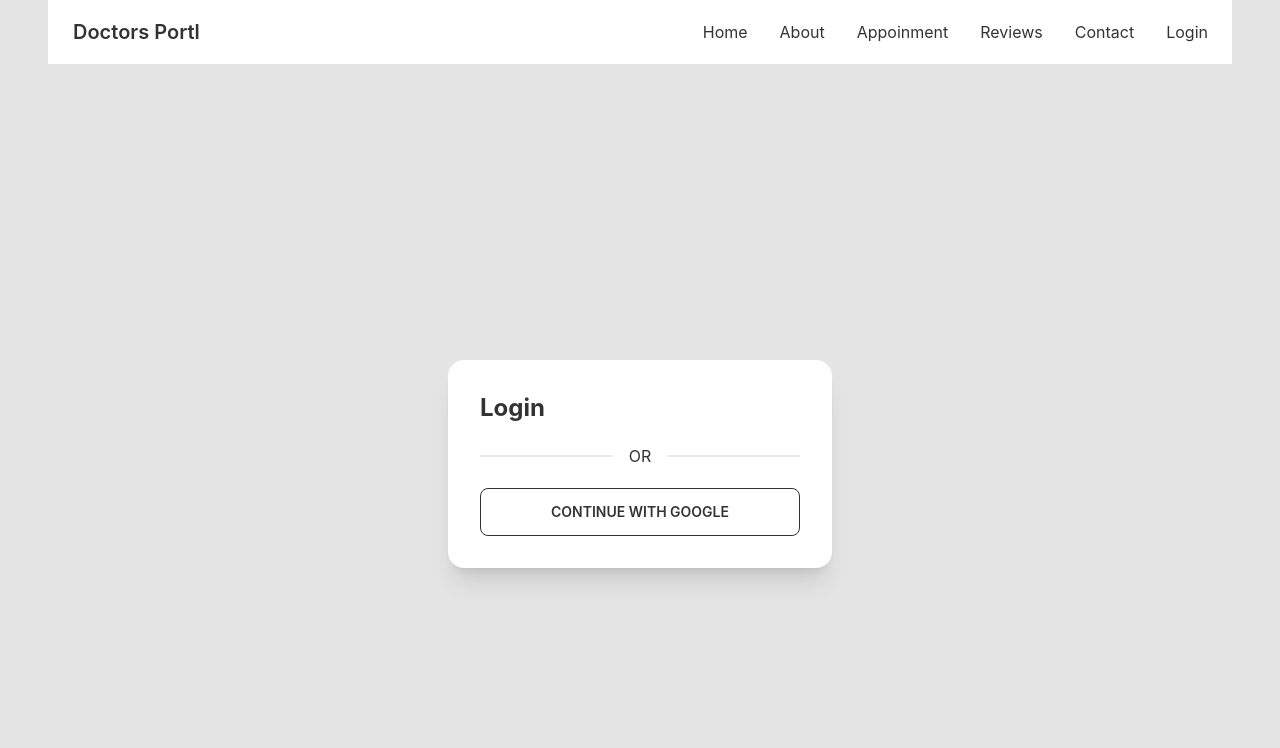
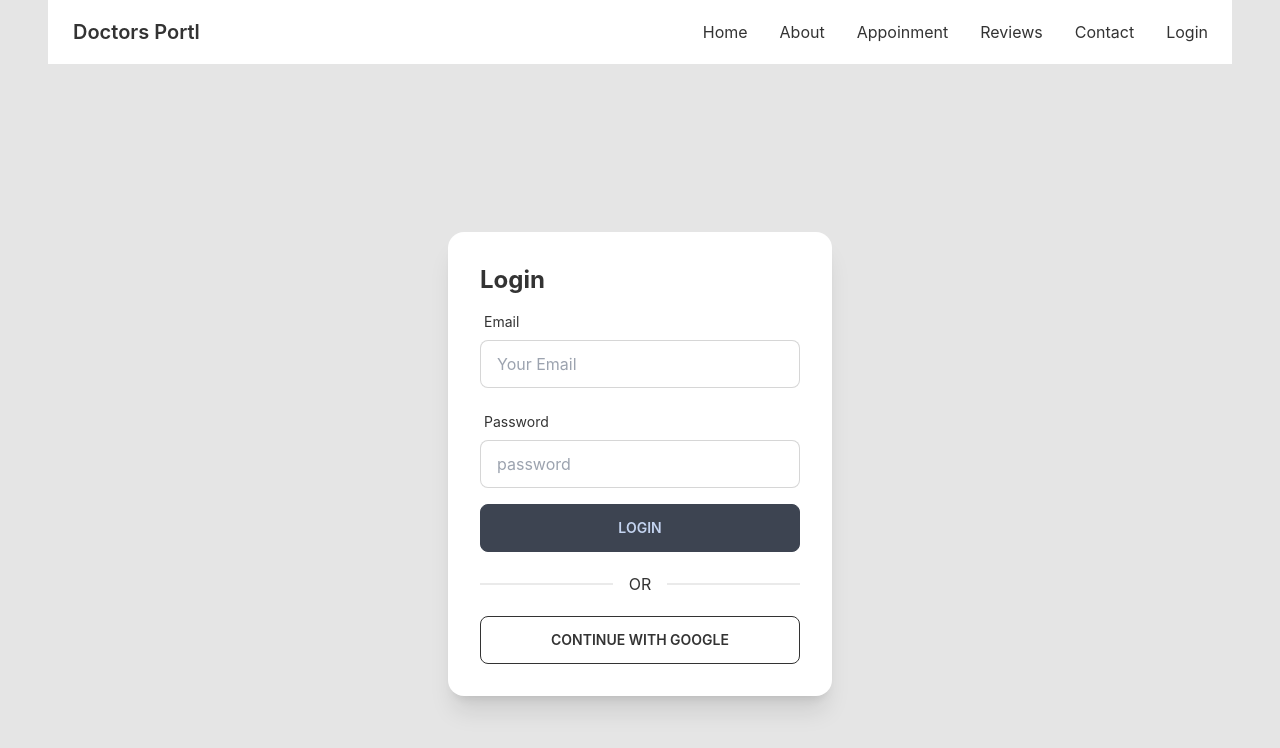
Before and after one commit to Shahin093/Milestone-12-Final-project-doctors-portal-cline, a React (Create React App) app: page /login in a window 1280 px wide. Shown: the top 748 px of the page. Built offline with nearby package versions, Linux system fonts and the light colour scheme; no server answers.

Commit message:
73-4 Create Login Form using React Hook Form Validation

```diff
--- a/package.json
+++ b/package.json
@@ -13,6 +13,7 @@
     "react-day-picker": "^8.0.4",
     "react-dom": "^18.1.0",
     "react-firebase-hooks": "^5.0.3",
+    "react-hook-form": "^7.31.1",
     "react-router-dom": "^6.3.0",
     "react-scripts": "5.0.1",
     "web-vitals": "^2.1.4"
--- a/src/Pages/Login/Login.js
+++ b/src/Pages/Login/Login.js
@@ -1,17 +1,76 @@
 import React from 'react';
 import { useSignInWithGoogle } from 'react-firebase-hooks/auth';
-// import { auth } from '../../firebase.init';
+import { useForm } from "react-hook-form";
 import auth from '../../firebase.init';
 const Login = () => {
     const [signInWithGoogle, user, loading, error] = useSignInWithGoogle(auth);
+    const { register, formState: { errors }, handleSubmit } = useForm();
+    const onSubmit = (data) => {
 
+        console.log(data);
 
+    }
 
     return (
         <div className='flex h-screen justify-center items-center'>
             <div className="card w-96 bg-base-100 shadow-xl">
                 <div className="card-body">
                     <h2 className="text-2xl font-bold">Login</h2>
+                    <form onSubmit={handleSubmit(onSubmit)}>
+                        <div class="form-control w-full max-w-xs">
+                            <label class="label">
+                                <span class="label-text">Email</span>
+                            </label>
+                            <input
+                                type="email"
+                                placeholder="Your Email"
+                                class="input input-bordered w-full max-w-xs"
+                                {...register("email", {
+                                    required: {
+                                        value: true,
+                                        massage: 'Email is Required'
+                                    },
+                                    pattern: {
+                                        // value: /[a-z0-9]+@[a-z]+\.[a-z]{2, 3}/,
+                                        message: 'Provide a vilid Email'
+                                    }
+                                })}
+                            />
+                            <label class="label">
+                                {errors.email?.type === 'required' && <span class="label-text-alt text-red-500">{errors.email.message}</span>}
+                                {errors.email?.type === 'pattern' && <span class="label-text-alt text-red-500">{errors.email.message}</span>}
+                            </label>
+                        </div>
+                        <div class="form-control w-full max-w-xs">
+                            <label class="label">
+                                <span class="label-text">Password</span>
+                            </label>
+                            <input
+                                type="password"
+                                placeholder="password"
+                                class="input input-bordered w-full max-w-xs"
+                                {...register("password", {
+                                    required: {
+                                        value: true,
+                                        massage: 'password is Required'
+                                    },
+                                    minLength: {
+                                        value: 6,
+                                        message: 'Provide a vilid Password'
+                                    }
+                                })}
+                            />
+                            <label class="label">
+                                {errors.password?.type === 'required' && <span class="label-text-alt text-red-500">{errors.password.message}</span>}
+                                {errors.password?.type === 'minLength' && <span class="label-text-alt text-red-500">{errors.password.message}</span>}
+                            </label>
+                        </div>
+
+
+
+                        <input className='btn w-full max-w-xs' type="submit" value="LOgin" />
+                    </form>
+
 
                     <div className="divider">OR</div>
                     <button onClick={() => signInWithGoogle()} className="btn btn-outline">Continue with Google</button>
```
Also changed, not shown: 1 other file (tests, documents, lock files or other folders).
